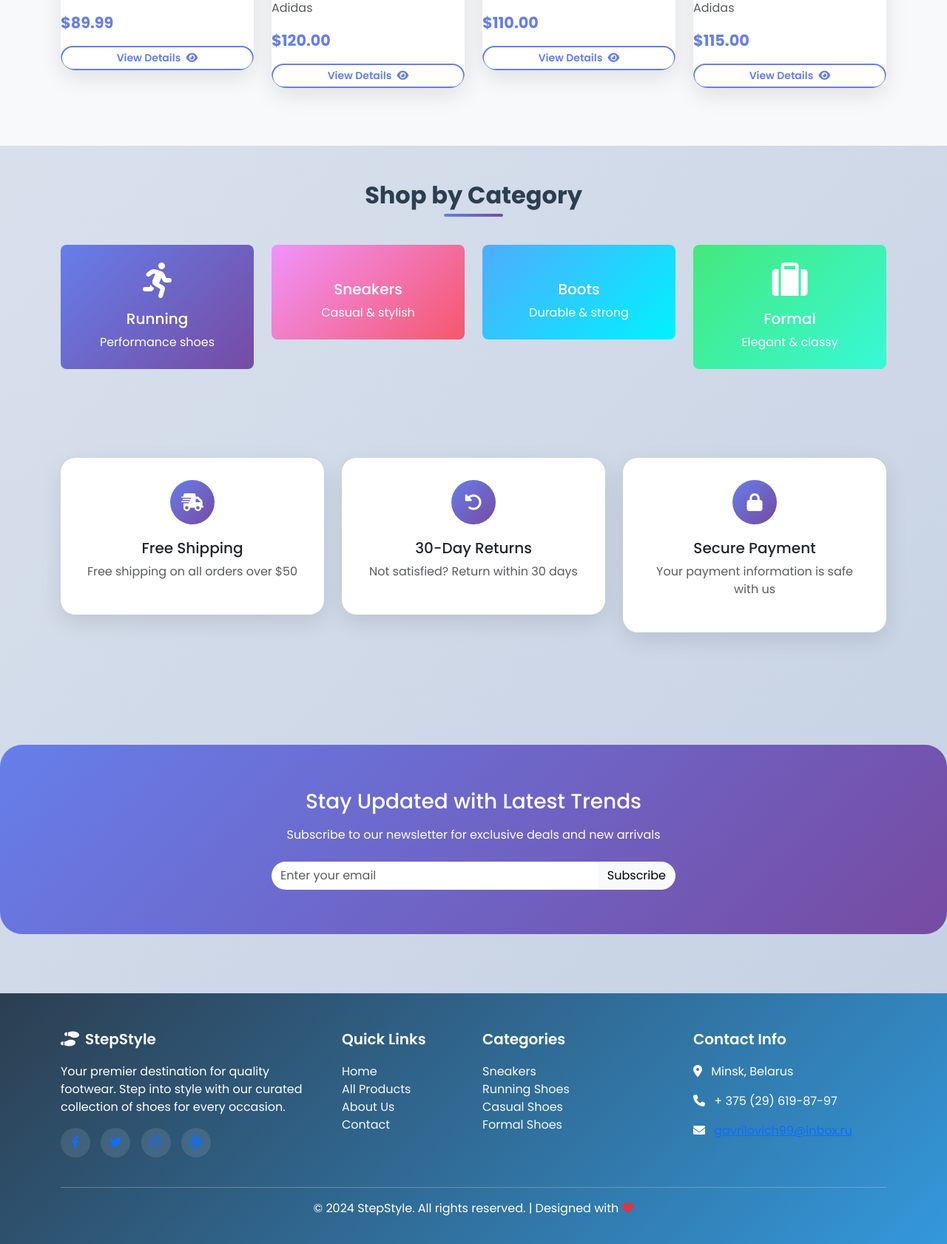
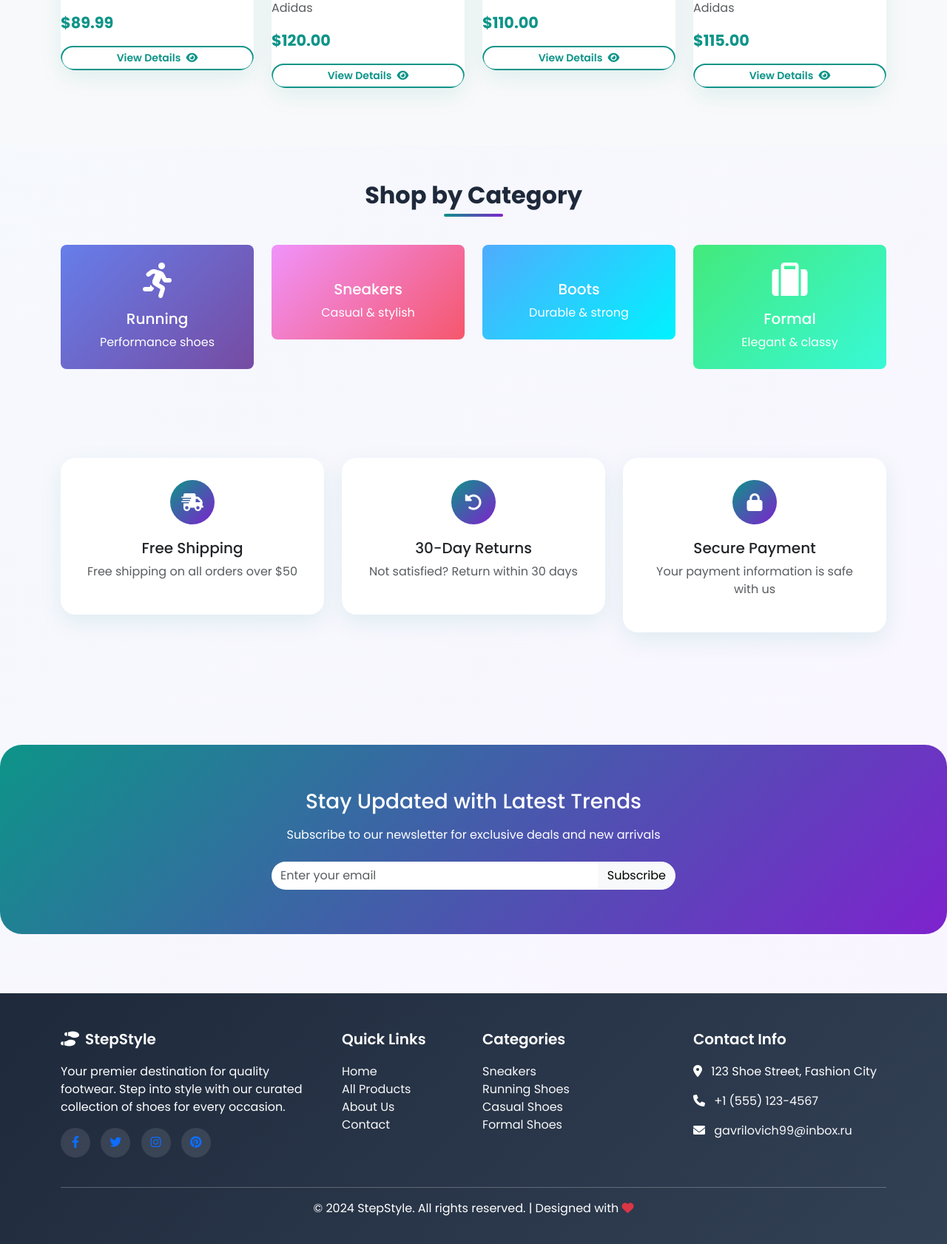
Before and after one commit to TimurGavrilovich/Django--Shoe-Store-, a Django app: page / in a window 1280 px wide. Shown: the part 3319-5001 px from the top of the page at 74% size. Run offline with Django 5.2, Linux system fonts and the light colour scheme; data comes from the database, SQL or seed files in the repository.

Commit message:
base html update style

```diff
--- a/shoe_store_project/templates/base.html
+++ b/shoe_store_project/templates/base.html
@@ -9,28 +9,28 @@
     <link href="https://fonts.googleapis.com/css2?family=Poppins:wght@300;400;500;600;700&display=swap" rel="stylesheet">
     <style>
         :root {
-            --primary: #667eea;
-            --secondary: #764ba2;
-            --accent: #f093fb;
-            --success: #4cd964;
-            --warning: #ff9500;
-            --danger: #ff3b30;
-            --light: #f8f9fa;
-            --dark: #2c3e50;
-            --gradient-primary: linear-gradient(135deg, #667eea 0%, #764ba2 100%);
-            --gradient-secondary: linear-gradient(135deg, #f093fb 0%, #f5576c 100%);
-            --gradient-warning: linear-gradient(135deg, #ffecd2 0%, #fcb69f 100%);
+            --primary: #0d9488;      /* Teal */
+            --secondary: #7e22ce;    /* Purple */
+            --accent: #ec4899;       /* Pink */
+            --success: #10b981;      /* Emerald */
+            --warning: #f59e0b;      /* Amber */
+            --danger: #ef4444;       /* Red */
+            --light: #f8fafc;        /* Light slate */
+            --dark: #1e293b;         /* Dark slate */
+            --gradient-primary: linear-gradient(135deg, #0d9488 0%, #7e22ce 100%);
+            --gradient-secondary: linear-gradient(135deg, #ec4899 0%, #8b5cf6 100%);
+            --gradient-warning: linear-gradient(135deg, #fef3c7 0%, #fde68a 100%);
         }
 
         body {
             font-family: 'Poppins', sans-serif;
-            background: linear-gradient(135deg, #f5f7fa 0%, #c3cfe2 100%);
+            background: linear-gradient(135deg, #f0fdfa 0%, #faf5ff 100%);
             min-height: 100vh;
         }
 
         .navbar {
             background: var(--gradient-primary) !important;
-            box-shadow: 0 4px 15px rgba(0,0,0,0.1);
+            box-shadow: 0 4px 15px rgba(13, 148, 136, 0.2);
         }
 
         .navbar-brand {
@@ -72,14 +72,14 @@
             border: none;
             border-radius: 20px;
             overflow: hidden;
-            box-shadow: 0 10px 30px rgba(0,0,0,0.1);
+            box-shadow: 0 10px 30px rgba(13, 148, 136, 0.1);
             background: white;
             margin-bottom: 30px;
         }
 
         .product-card:hover {
             transform: translateY(-10px) scale(1.02);
-            box-shadow: 0 20px 40px rgba(0,0,0,0.15);
+            box-shadow: 0 20px 40px rgba(13, 148, 136, 0.15);
         }
 
         .sale-badge {
@@ -92,7 +92,7 @@
             border-radius: 25px;
             font-size: 0.8rem;
             font-weight: 600;
-            box-shadow: 0 4px 15px rgba(240, 147, 251, 0.3);
+            box-shadow: 0 4px 15px rgba(236, 72, 153, 0.3);
             z-index: 3;
         }
 
@@ -122,7 +122,7 @@
         .image-container {
             position: relative;
             overflow: hidden;
-            background: linear-gradient(45deg, #ff9a9e, #fad0c4);
+            background: linear-gradient(45deg, #a5f3fc, #c7d2fe);
             height: 250px;
             display: flex;
             align-items: center;
@@ -163,7 +163,7 @@
 
         .btn-primary:hover {
             transform: translateY(-2px);
-            box-shadow: 0 8px 20px rgba(102, 126, 234, 0.4);
+            box-shadow: 0 8px 20px rgba(13, 148, 136, 0.4);
         }
 
         .btn-outline-primary {
@@ -203,7 +203,7 @@
             background: white;
             border-radius: 20px;
             border: none;
-            box-shadow: 0 10px 30px rgba(0,0,0,0.1);
+            box-shadow: 0 10px 30px rgba(13, 148, 136, 0.1);
         }
 
         .filter-card .card-header {
@@ -215,7 +215,7 @@
         }
 
         .footer {
-            background: linear-gradient(135deg, #2c3e50 0%, #3498db 100%);
+            background: linear-gradient(135deg, #1e293b 0%, #334155 100%);
             color: white;
             padding: 50px 0 20px;
             margin-top: 80px;
@@ -261,13 +261,13 @@
             padding: 30px;
             background: white;
             border-radius: 20px;
-            box-shadow: 0 10px 30px rgba(0,0,0,0.1);
+            box-shadow: 0 10px 30px rgba(13, 148, 136, 0.1);
             transition: all 0.3s ease;
         }
 
         .feature-box:hover {
             transform: translateY(-10px);
-            box-shadow: 0 20px 40px rgba(0,0,0,0.15);
+            box-shadow: 0 20px 40px rgba(13, 148, 136, 0.15);
         }
 
         .newsletter-section {
@@ -295,7 +295,7 @@
 
         .product-image-main {
             border-radius: 20px;
-            box-shadow: 0 20px 40px rgba(0,0,0,0.1);
+            box-shadow: 0 20px 40px rgba(13, 148, 136, 0.1);
             overflow: hidden;
         }
 
@@ -325,7 +325,7 @@
         .cart-item-card {
             border-radius: 20px;
             border: none;
-            box-shadow: 0 10px 30px rgba(0,0,0,0.1);
+            box-shadow: 0 10px 30px rgba(13, 148, 136, 0.1);
             margin-bottom: 20px;
             overflow: hidden;
         }
@@ -341,6 +341,16 @@
             -webkit-background-clip: text;
             -webkit-text-fill-color: transparent;
             margin-bottom: 20px;
+        }
+
+        .category-card {
+            transition: all 0.3s ease;
+            cursor: pointer;
+        }
+
+        .category-card:hover {
+            transform: translateY(-5px);
+            box-shadow: 0 15px 30px rgba(0,0,0,0.2);
         }
     </style>
 </head>
@@ -452,9 +462,9 @@
                 </div>
                 <div class="col-lg-3 mb-4">
                     <h5>Contact Info</h5>
-                    <p><i class="fas fa-map-marker-alt me-2"></i> Minsk, Belarus</p>
-                    <p><i class="fas fa-phone me-2"></i> + 375 (29) 619-87-97 </p>
-                    <p><i class="fas fa-envelope me-2"></i> <a href="mailto:gavrilovich99@inbox.ru">gavrilovich99@inbox.ru</a></p>
+                    <p><i class="fas fa-map-marker-alt me-2"></i> 123 Shoe Street, Fashion City</p>
+                    <p><i class="fas fa-phone me-2"></i> +1 (555) 123-4567</p>
+                    <p><i class="fas fa-envelope me-2"></i> <a href="mailto:gavrilovich99@inbox.ru" class="text-light text-decoration-none">gavrilovich99@inbox.ru</a></p>
                 </div>
             </div>
             <hr class="bg-light">
@@ -564,6 +574,19 @@
                     this.style.transform = 'translateY(0) scale(1)';
                 });
             });
+
+            // Add hover effects to category cards
+            const categoryCards = document.querySelectorAll('.category-card');
+            categoryCards.forEach(card => {
+                card.addEventListener('mouseenter', function() {
+                    this.style.transform = 'translateY(-5px)';
+                    this.style.boxShadow = '0 15px 30px rgba(0,0,0,0.2)';
+                });
+                card.addEventListener('mouseleave', function() {
+                    this.style.transform = 'translateY(0)';
+                    this.style.boxShadow = '';
+                });
+            });
         });
     </script>
 </body>
```
